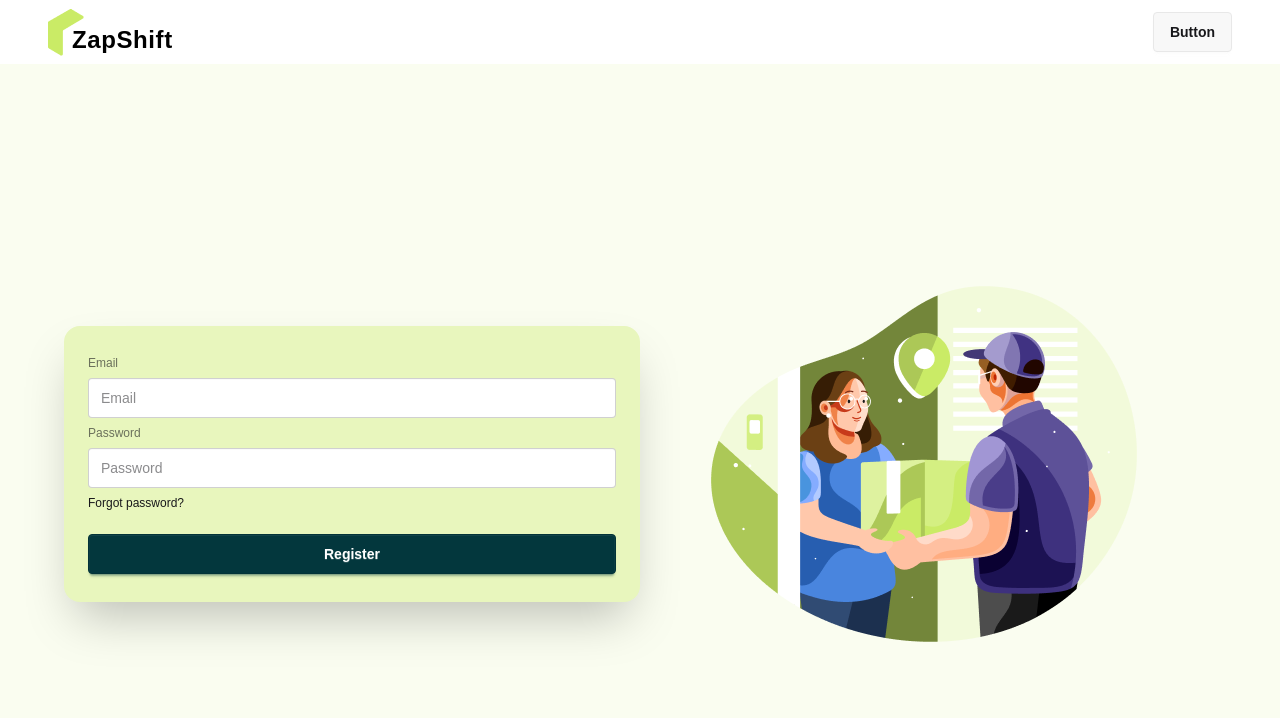
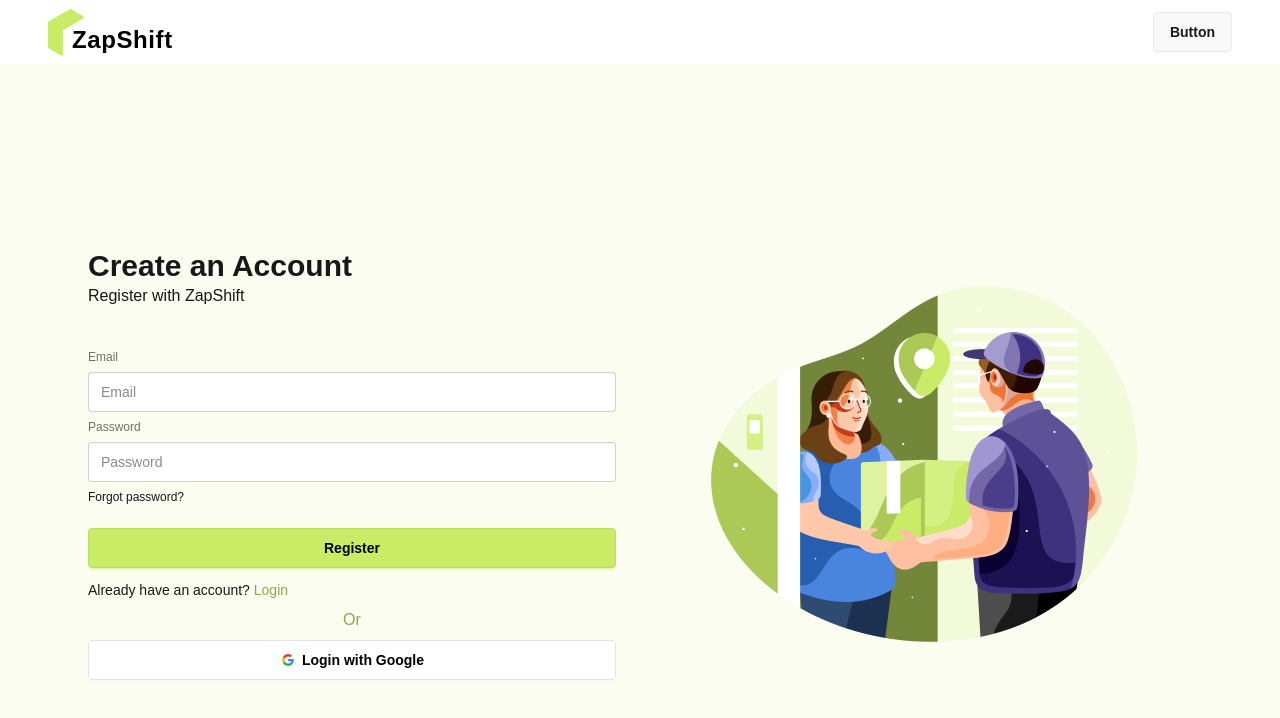
Before and after one commit to Riadul-Islam-551/Zap-Shift-Client, a React (Vite) app: page /register in a window 1280 px wide. Shown: the top 718 px of the page. Built offline with nearby package versions, Linux system fonts and the light colour scheme.

Commit message:
make the google authentication

```diff
--- a/src/context/AuthProvider.jsx
+++ b/src/context/AuthProvider.jsx
@@ -2,9 +2,13 @@ import React from "react";
 import { AuthContext } from "./AuthContext";
 import {
   createUserWithEmailAndPassword,
+  GoogleAuthProvider,
   signInWithEmailAndPassword,
+  signInWithPopup,
 } from "firebase/auth";
 import { auth } from "../firebase/firebase.init";
+
+const googleProvider = new GoogleAuthProvider();
 
 const AuthProvider = ({ children }) => {
   const registerUser = (email, password) => {
@@ -15,9 +19,14 @@ const AuthProvider = ({ children }) => {
     return signInWithEmailAndPassword(auth, email, password);
   };
 
+  const signInGoogle = () => {
+    return signInWithPopup(auth, googleProvider);
+  };
+
   const authInfo = {
     registerUser,
     signInUser,
+    signInGoogle
   };
 
   return <AuthContext value={authInfo}>{children}</AuthContext>;
--- a/src/index.css
+++ b/src/index.css
@@ -7,15 +7,16 @@
 @plugin "daisyui/theme" {
   name: "light";
   default: true;
-  --color-primary: #CAEB66;
-  --color-secondary: #03373D;
+  --color-primary: #caeb66;
+  --color-primary-content: #8FA748;
+  --color-secondary: #03373d;
   --color-secondary-content: #056873;
   --color-accent: #606060;
-  --color-accent-content: #DADADA;
+  --color-accent-content: #dadada;
 }
 
 /* google fonts  */
-@import url('https://fonts.googleapis.com/css2?family=Urbanist:ital,wght@0,100..900;1,100..900&display=swap');
+@import url("https://fonts.googleapis.com/css2?family=Urbanist:ital,wght@0,100..900;1,100..900&display=swap");
 
 /* fonts  */
 body {
@@ -24,7 +25,6 @@ body {
   font-style: normal;
 }
 
-
 .color {
-  color: #03373D;
+  color: #03373d;
 }
--- a/src/pages/auth/login/Login.jsx
+++ b/src/pages/auth/login/Login.jsx
@@ -1,6 +1,8 @@
 import React from "react";
 import { useForm } from "react-hook-form";
 import useAuth from "../../../hooks/useAuth";
+import { Link } from "react-router";
+import SocialLogin from "../socialLogin/SocialLogin";
 
 const Login = () => {
   const {
@@ -23,7 +25,14 @@ const Login = () => {
   };
 
   return (
-    <div className="p-6 rounded-2xl bg-[#E8F6BD] shadow-2xl">
+    <div className="p-6 rounded-2xl ">
+      <div className="mb-9 text-center md:text-left">
+        <h1 className="text-2xl md:text-3xl text-secondary font-bold">
+          Welcome Back
+        </h1>
+        <p>Login with ZapShift</p>
+      </div>
+
       <form onSubmit={handleSubmit(handleSigninUser)}>
         <fieldset className="fieldset">
           {/* email  */}
@@ -68,11 +77,16 @@ const Login = () => {
           <div>
             <a className="link link-hover">Forgot password?</a>
           </div>
-          <button className="btn btn-secondary text-white mt-4">
+          <button className="btn btn-primary text-black mt-4">Log In</button>
+        </fieldset>
+        <p className="text-sm my-2">
+          Don't have any account?{" "}
+          <Link className="text-primary-content" to="/register">
             Register
-          </button>
-        </fieldset>
+          </Link>
+        </p>
       </form>
+      <SocialLogin></SocialLogin>
     </div>
   );
 };
--- a/src/pages/auth/register/Register.jsx
+++ b/src/pages/auth/register/Register.jsx
@@ -1,6 +1,8 @@
 import React from "react";
 import { useForm } from "react-hook-form";
 import useAuth from "../../../hooks/useAuth";
+import { Link } from "react-router";
+import SocialLogin from "../socialLogin/SocialLogin";
 
 const Register = () => {
   const {
@@ -23,7 +25,12 @@ const Register = () => {
   };
 
   return (
-    <div className="p-6 rounded-2xl bg-[#E8F6BD] shadow-2xl">
+    <div className="p-6  ">
+      <div className="mb-9 text-center md:text-left">
+        <h1 className="text-3xl font-bold">Create an Account</h1>
+        <p>Register with ZapShift</p>
+      </div>
+
       <form onSubmit={handleSubmit(handleRegistration)}>
         <fieldset className="fieldset">
           {/* email  */}
@@ -68,8 +75,15 @@ const Register = () => {
           <div>
             <a className="link link-hover">Forgot password?</a>
           </div>
-          <button className="btn btn-secondary text-white mt-4">Register</button>
+          <button className="btn btn-primary text-black mt-4">Register</button>
         </fieldset>
+        <p className="text-sm my-2">
+          Already have an account?{" "}
+          <Link className="text-primary-content" to="/login">
+            Login
+          </Link>
+        </p>
+        <SocialLogin></SocialLogin>
       </form>
     </div>
   );
--- /dev/null
+++ b/src/pages/auth/socialLogin/SocialLogin.jsx
@@ -0,0 +1,59 @@
+import React from "react";
+import useAuth from "../../../hooks/useAuth";
+
+const SocialLogin = () => {
+  const { signInGoogle } = useAuth();
+
+  const signInWithGoogle = () => {
+    signInGoogle()
+      .then((result) => {
+        console.log(result.user);
+      })
+      .catch((error) => {
+        console.log(error);
+      });
+
+    console.log("google is clicked");
+  };
+
+  return (
+    <div>
+      <p className="text-center mb-2 text-primary-content">Or</p>
+      <button
+        onClick={signInWithGoogle}
+        className="btn bg-white text-black border-[#e5e5e5] w-full"
+      >
+        <svg
+          aria-label="Google logo"
+          width="16"
+          height="16"
+          xmlns="http://www.w3.org/2000/svg"
+          viewBox="0 0 512 512"
+        >
+          <g>
+            <path d="m0 0H512V512H0" fill="#fff"></path>
+            <path
+              fill="#34a853"
+              d="M153 292c30 82 118 95 171 60h62v48A192 192 0 0190 341"
+            ></path>
+            <path
+              fill="#4285f4"
+              d="m386 400a140 175 0 0053-179H260v74h102q-7 37-38 57"
+            ></path>
+            <path
+              fill="#fbbc02"
+              d="m90 341a208 200 0 010-171l63 49q-12 37 0 73"
+            ></path>
+            <path
+              fill="#ea4335"
+              d="m153 219c22-69 116-109 179-50l55-54c-78-75-230-72-297 55"
+            ></path>
+          </g>
+        </svg>
+        Login with Google
+      </button>
+    </div>
+  );
+};
+
+export default SocialLogin;
```
